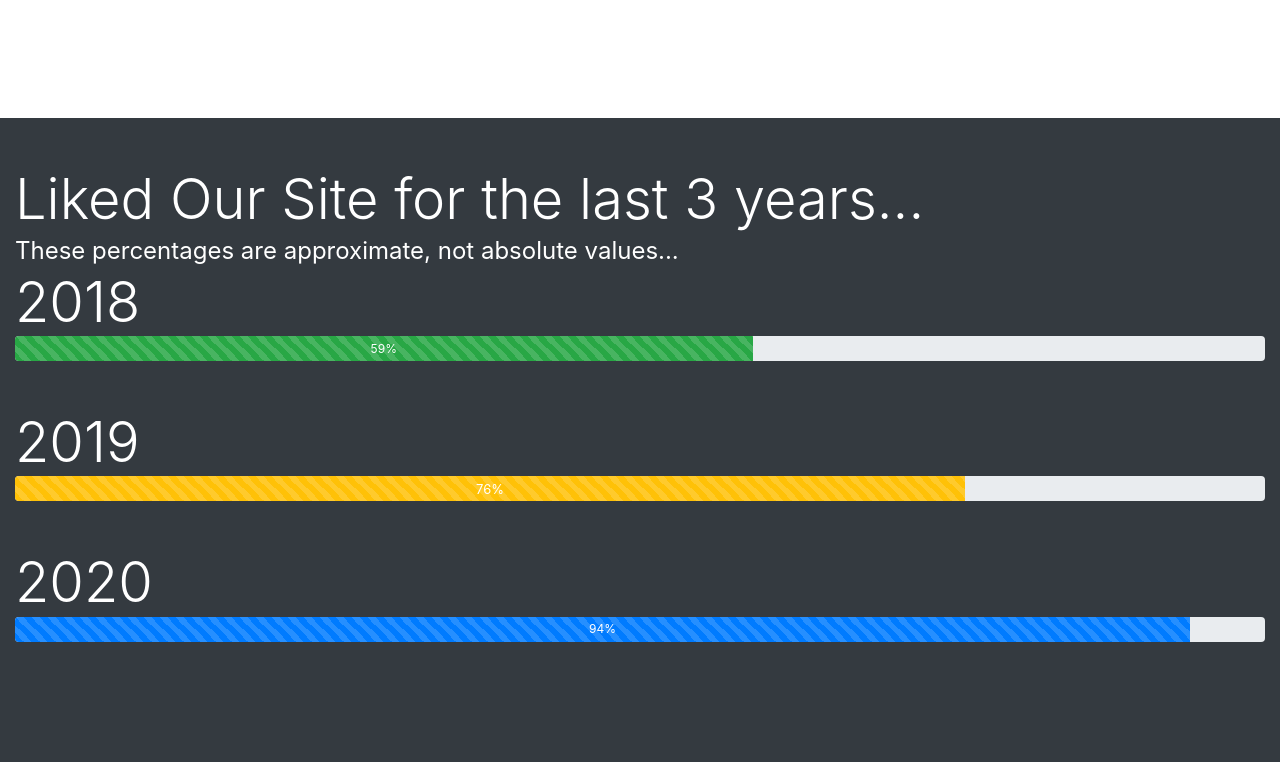
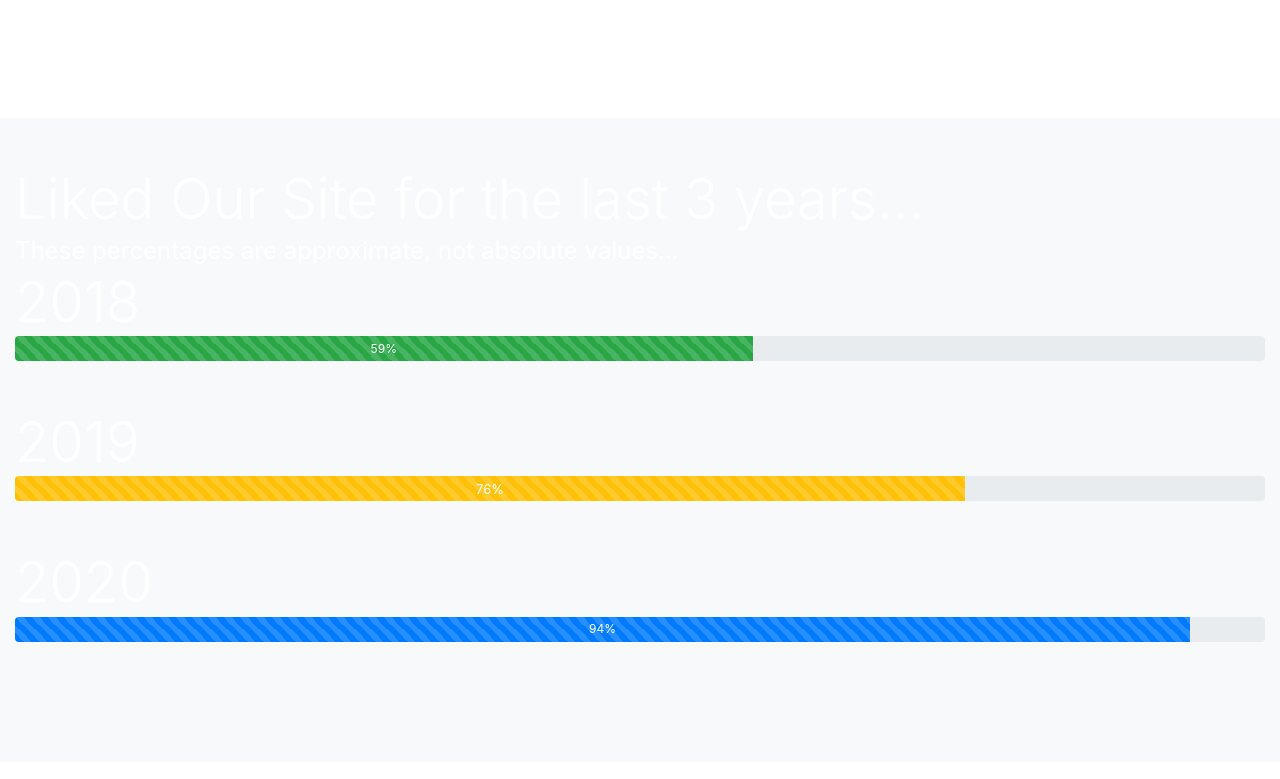
Before and after one commit to BahaaHayajneh2017/PlayWithMathByBahaaHayajneh1999, a plain HTML site: page index.html in a window 1280 px wide. Shown: the part 1841-2620 px from the top of the page. Drawn offline with nearby package versions, Linux system fonts and the light colour scheme.

Commit message:
Update index.html

```diff
--- a/index.html
+++ b/index.html
@@ -170,7 +170,7 @@ color:black;
 
 
 
-<div class="container-fluid bg-dark  text-white">
+<div class="container-fluid bg-light  text-white">
     <br><br>
 
 
```
